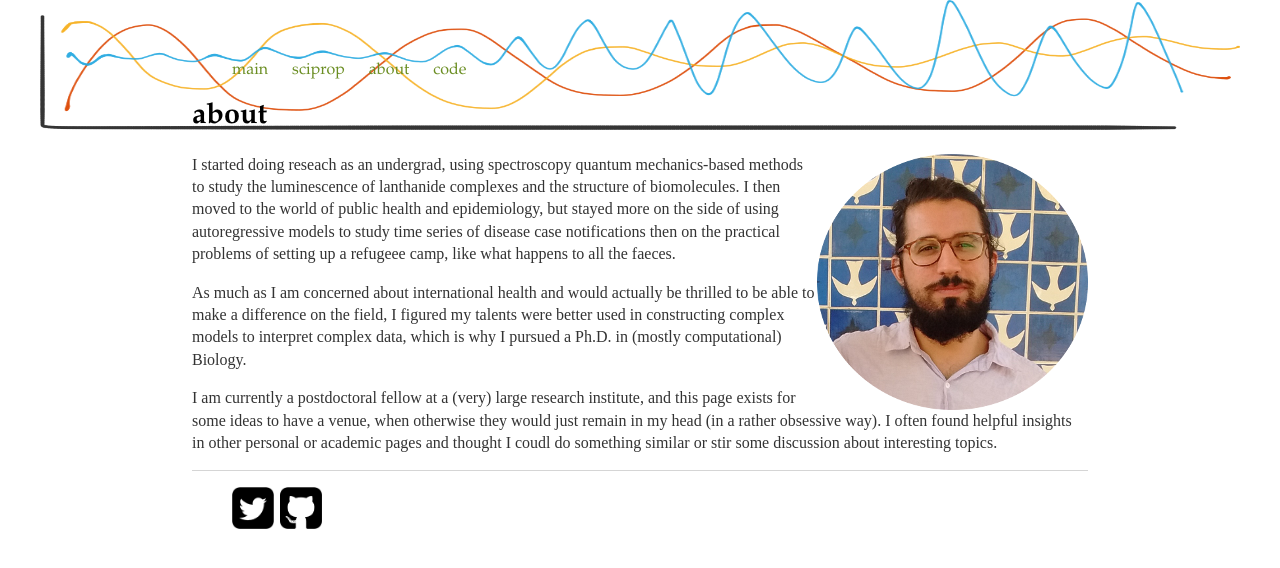
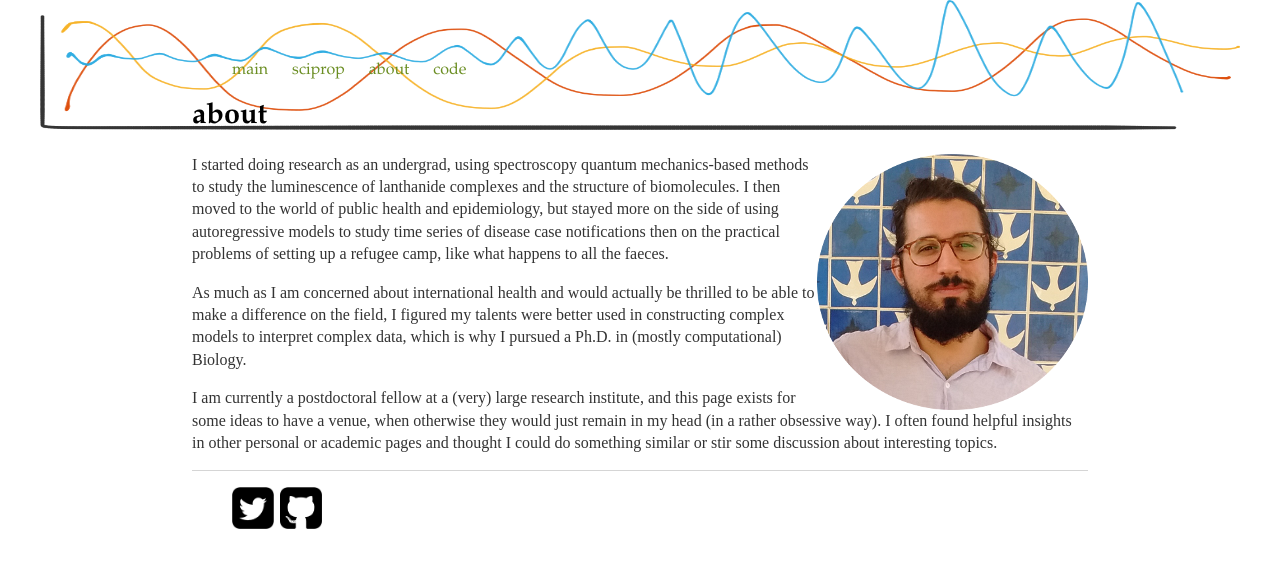
Before and after one commit to caesoma/caesoma.github.io, a Jekyll site: the page built from about/index.html, in a window 1280 px wide. Shown: the top 568 px of the page. Built offline with Jekyll 4.4.1, drawn with Linux system fonts in a browser that asks for light colours.

Commit message:
update about

```diff
--- a/about/index.html
+++ b/about/index.html
@@ -6,13 +6,13 @@ title: about
 <!-- <div style="text-align:right"><img src="/images/me2.png" alt="foto" style="width:239px;height:226px;border:0;"/></div> -->
 <p>
 <img src="/images/me2.png" alt="foto" class="alignright"/>
-I started doing reseach as an undergrad, using spectroscopy quantum mechanics-based methods to study the luminescence of lanthanide complexes and the structure of biomolecules.
-I then moved to the world of public health and epidemiology, but stayed more on the side of using autoregressive models to study time series of disease case notifications then on the practical problems of setting up a refugeee camp, like what happens to all the faeces.
+I started doing research as an undergrad, using spectroscopy quantum mechanics-based methods to study the luminescence of lanthanide complexes and the structure of biomolecules.
+I then moved to the world of public health and epidemiology, but stayed more on the side of using autoregressive models to study time series of disease case notifications then on the practical problems of setting up a refugee camp, like what happens to all the faeces.
 </p>
 
 <p>As much as I am concerned about international health and would actually be thrilled to be able to make a difference on the field, I figured my talents were better used in constructing complex models to interpret complex data, which is why I pursued a Ph.D. in (mostly computational) Biology.
 </p>
 
 <p>
-I am currently a postdoctoral fellow at a (very) large research institute, and this page exists for some ideas to have a venue, when otherwise they would just remain in my head (in a rather obsessive way). I often found helpful insights in other personal or academic pages and thought I coudl do something similar or stir some discussion about interesting topics.
+I am currently a postdoctoral fellow at a (very) large research institute, and this page exists for some ideas to have a venue, when otherwise they would just remain in my head (in a rather obsessive way). I often found helpful insights in other personal or academic pages and thought I could do something similar or stir some discussion about interesting topics.
 </p>
```
